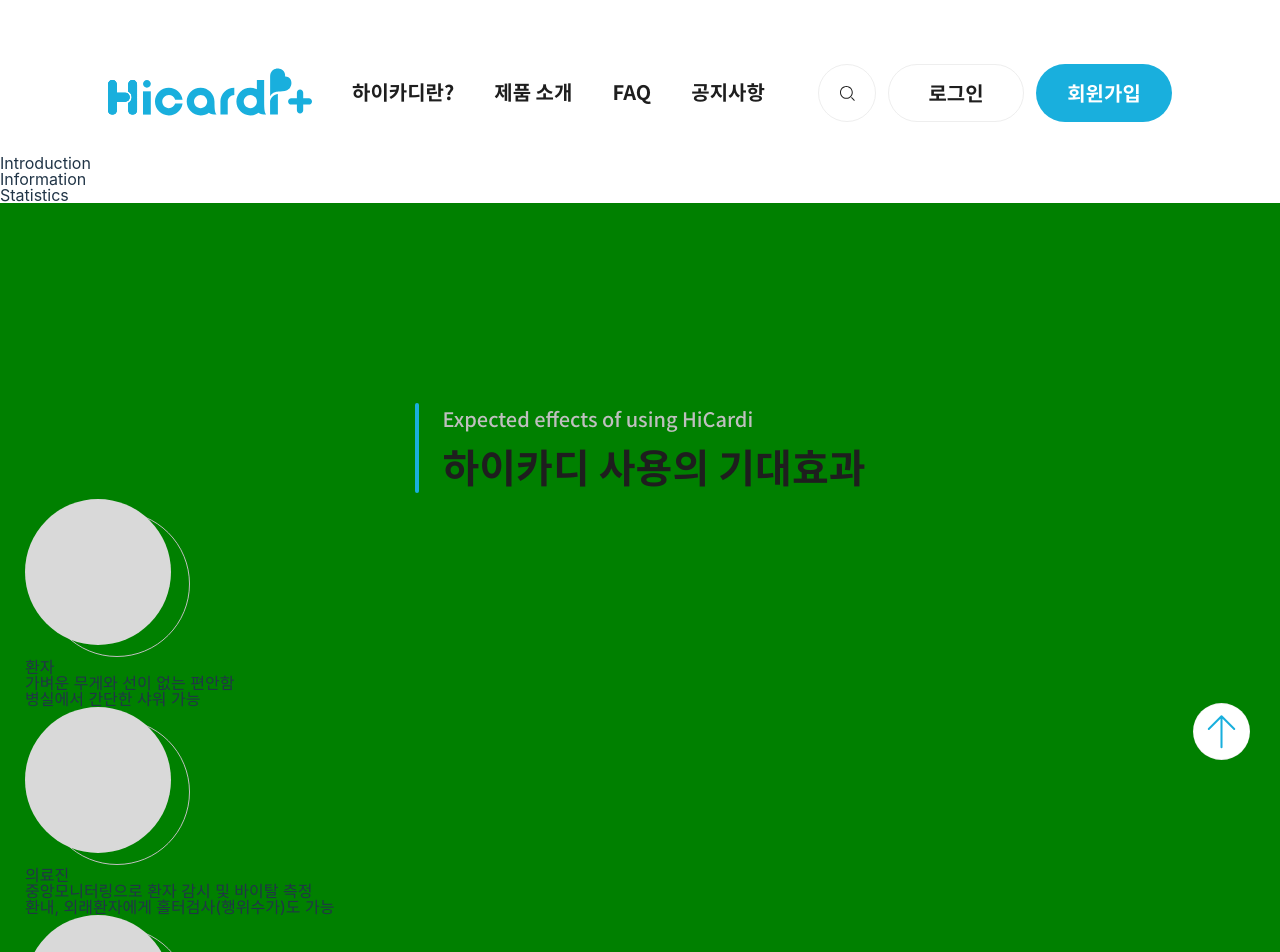
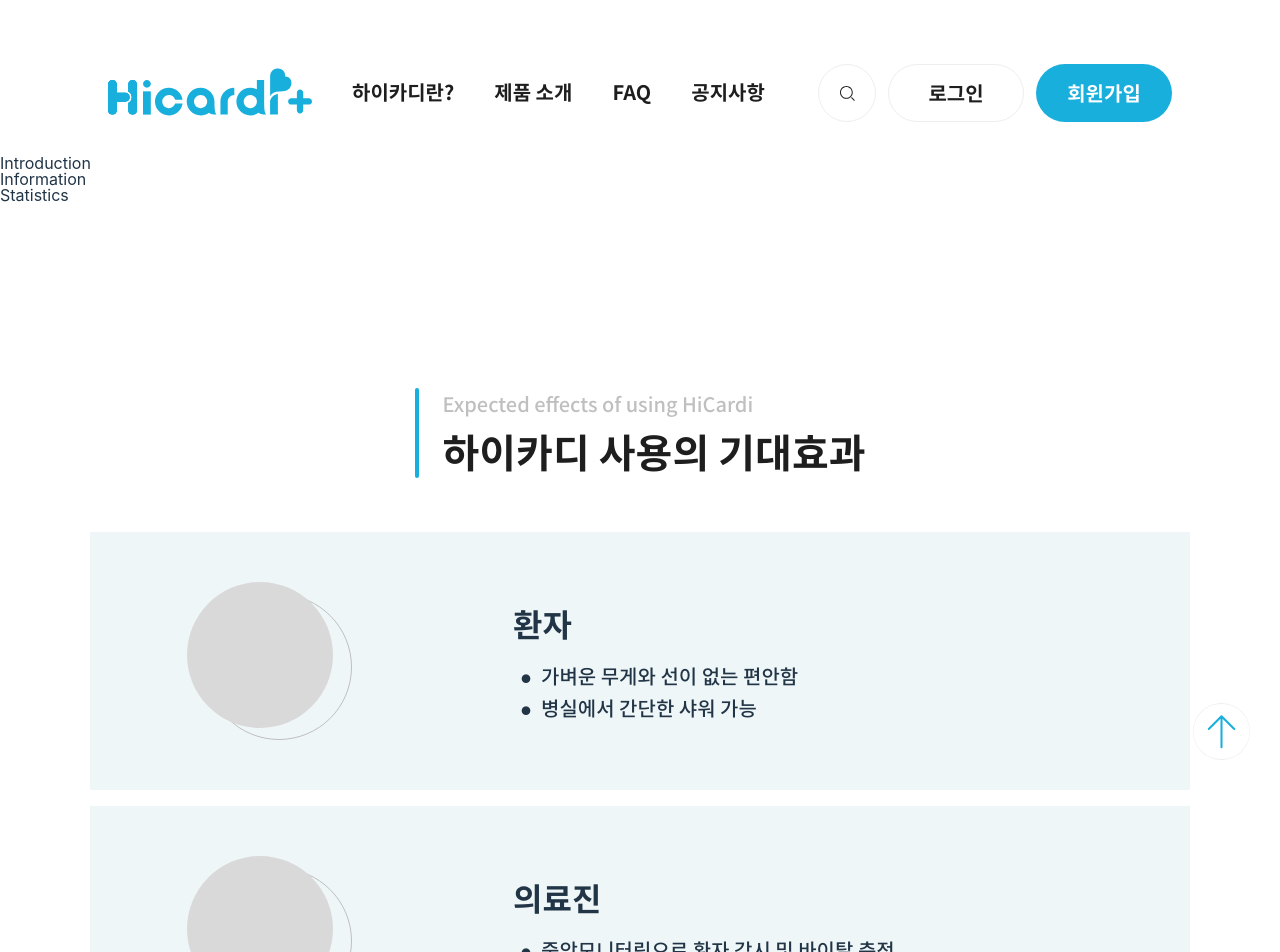
Before and after one commit to DONGA-ST-A/Frontend, a React (Vite) app: page / in a window 1280 px wide. Shown: the top 952 px of the page. Built offline with nearby package versions, Linux system fonts and the light colour scheme; the HTML template or start-up script is replaced by a standard one.

Commit message:
design(ExpectedEffect): update css

```diff
--- a/src/components/MainPage/ExpectedEffect.tsx
+++ b/src/components/MainPage/ExpectedEffect.tsx
@@ -15,39 +15,46 @@ const ExpectedEffect = () => {
           titleEn="Expected effects of using HiCardi"
           titleKo="하이카디 사용의 기대효과"
         />
-        <div>
+        <EffectContainer>
+          <Section>
             <img
+              className="icon"
               alt="dummy"
               src={DummyIcon}
+              width="165"
             />
-          <div>
-            <div>환자</div>
+            <div className="text-container">
+              <div className="text-title">환자</div>
               <ul>
                 <li>가벼운 무게와 선이 없는 편안함</li>
                 <li>병실에서 간단한 샤워 가능</li>
               </ul>
             </div>
-        </div>
-        <div>
+          </Section>
+          <Section>
             <img
+              className="icon"
               alt="dummy"
               src={DummyIcon}
+              width="165"
             />
-          <div>
-            <div>의료진</div>
+            <div className="text-container">
+              <div className="text-title">의료진</div>
               <ul>
                 <li>중앙모니터링으로 환자 감시 및 바이탈 측정</li>
                 <li>환내, 외래환자에게 홀터검사(행위수가)도 가능</li>
               </ul>
             </div>
-        </div>
-        <div>
+          </Section>
+          <Section>
             <img
+              className="icon"
               alt="dummy"
               src={DummyIcon}
+              width="165"
             />
-          <div>
-            <div>병원</div>
+            <div className="text-container">
+              <div className="text-title">병원</div>
               <ul>
                 <li>의료진 부족문제 해결</li>
                 <li>스마트병원, 스마트병동 ➡️ 이미지, 신뢰도 향상</li>
@@ -55,15 +62,59 @@ const ExpectedEffect = () => {
                 <li>행위수가를 통한 병원 수익 실현</li>
               </ul>
             </div>
-        </div>
+          </Section>
+        </EffectContainer>
       </Inner>
     </Container>
   );
 };
 
 const Container = styled.div`
-  background-color: green;
-  padding: 200px 0px;
+  padding: 185px 0px;
+`;
+
+const EffectContainer = styled.div`
+  max-width: 1100px;
+  margin: 0 auto;
+  margin-top: 48px;
+`;
+
+const Section = styled.div`
+  background-color: var(--color_sub5);
+  display: flex;
+  flex-direction: row;
+  justify-content: space-between;
+  align-items: center;
+  padding: 50px 62px;
+  margin: 16px 0px;
+
+  .icon {
+    padding: 0px 35px;
+  }
+
+  .text-container {
+    width: 615px;
+  }
+
+  .text-title {
+    font-family: NotoSansBold;
+    font-size: var(--text_subtitle1);
+    line-height: 1.6em;
+    margin-bottom: 10px;
+  }
+
+  ul {
+    font-family: NotoSansMedium;
+    font-size: var(--text_body1);
+    line-height: 1.6em;
+    list-style: "⦁";
+    list-style-position: outside;
+    padding-inline-start: 0.9em;
+  }
+
+  li {
+    padding-left: 10px;
+  }
 `;
 
 export default ExpectedEffect;
```
Lines whose indentation alone changed are shown as unchanged.
